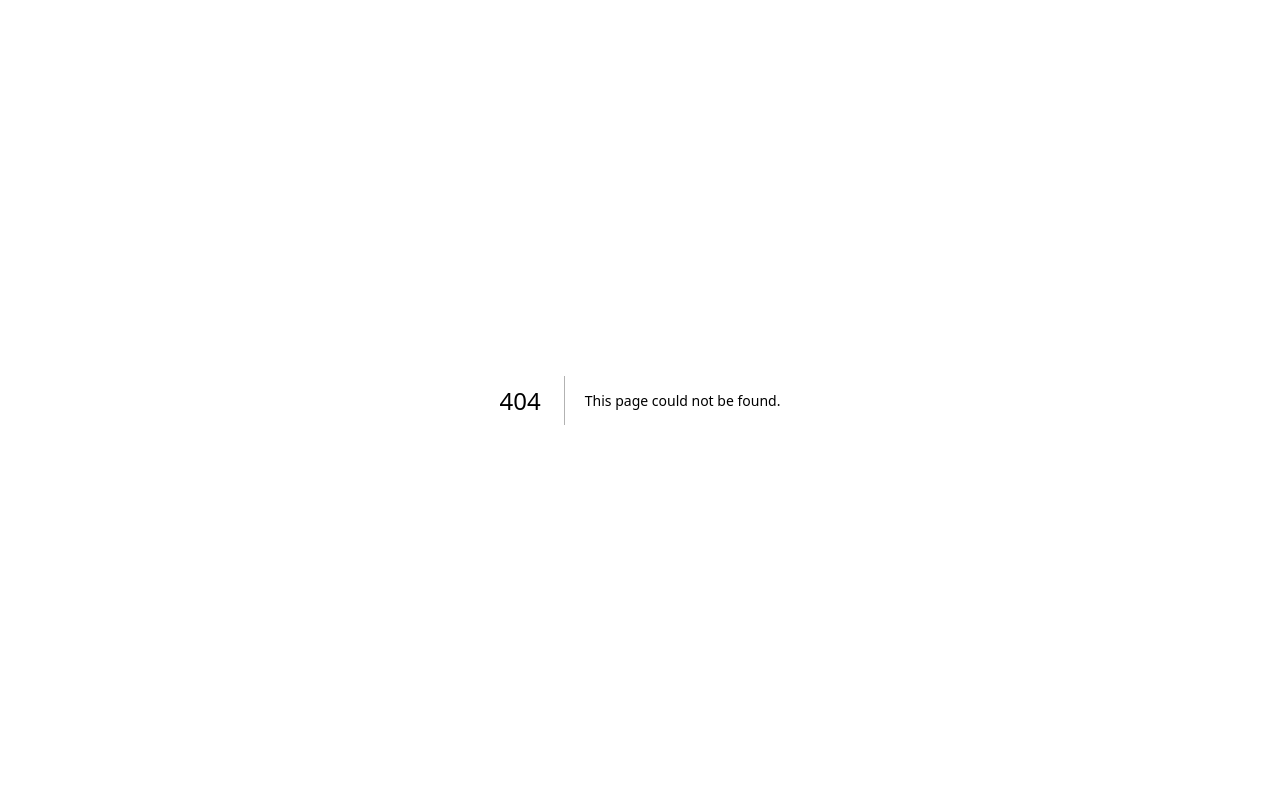
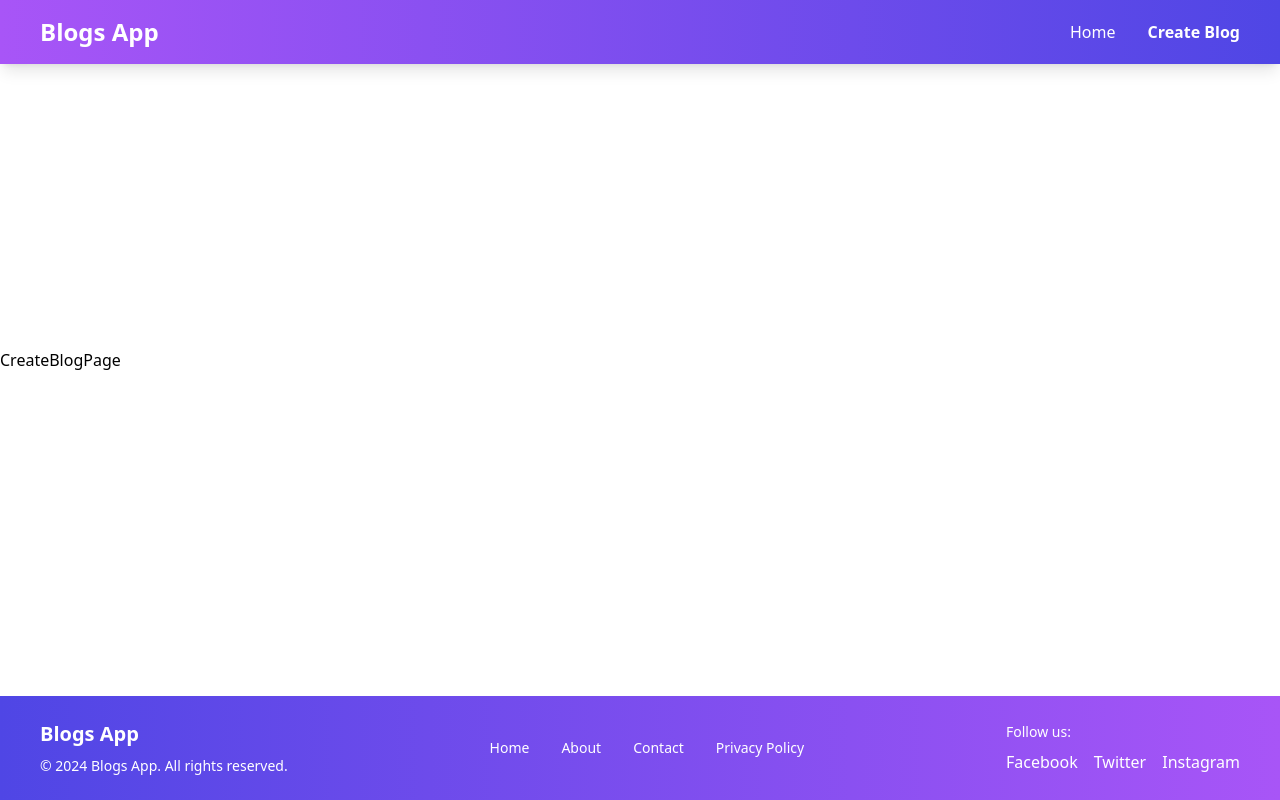
Before and after one commit to IASIKO/widgera-blogs-app, a Next.js app: page /create-blog in a window 1280 px wide. Before the commit this address had no page. Built offline with nearby package versions, Linux system fonts and the light colour scheme.

Commit message:
feature/add header and footer layouts and appropriate routes

```diff
--- /dev/null
+++ b/app/create-blog/page.tsx
@@ -0,0 +1,3 @@
+export default function CreateBlogPage() {
+  return <div>CreateBlogPage</div>;
+}
--- a/app/layout.tsx
+++ b/app/layout.tsx
@@ -1,6 +1,8 @@
 import type { Metadata } from "next";
 import localFont from "next/font/local";
 import "./globals.css";
+import Header from "@/components/layout/Header";
+import Footer from "@/components/layout/Footer";
 
 const geistSans = localFont({
   src: "./fonts/GeistVF.woff",
@@ -14,7 +16,7 @@ const geistMono = localFont({
 });
 
 export const metadata: Metadata = {
-  title: "Create Next App",
+  title: "Blogs App",
   description: "Generated by create next app",
 };
 
@@ -26,9 +28,11 @@ export default function RootLayout({
   return (
     <html lang="en">
       <body
-        className={`${geistSans.variable} ${geistMono.variable} antialiased`}
+        className={`${geistSans.variable} ${geistMono.variable} antialiased flex flex-col justify-between h-[100vh]`}
       >
-        {children}
+        <Header />
+        <main>{children}</main>
+        <Footer />
       </body>
     </html>
   );
--- a/app/page.tsx
+++ b/app/page.tsx
@@ -1,3 +1,3 @@
-export default function Home() {
+export default function HomePage() {
   return <div>Home</div>;
 }
--- /dev/null
+++ b/components/layout/Footer.tsx
@@ -0,0 +1,46 @@
+import Link from "next/link";
+
+const footerLinks = [
+  { label: "Home", href: "/" },
+  { label: "About", href: "/" },
+  { label: "Contact", href: "/" },
+  { label: "Privacy Policy", href: "/" },
+];
+
+export default function Footer() {
+  return (
+    <footer className="bg-gradient-to-r from-indigo-600 to-purple-500 text-white py-6 mt-10 p-1">
+      <div className="container mx-auto flex flex-col md:flex-row justify-between items-center text-center md:text-left">
+        <div className="mb-4 md:mb-0">
+          <h2 className="text-xl font-bold">Blogs App</h2>
+          <p className="text-sm mt-2">© 2024 Blogs App. All rights reserved.</p>
+        </div>
+        <ul className="flex space-x-4 md:space-x-8 text-sm">
+          {footerLinks.map((link) => (
+            <li key={link.label}>
+              <Link
+                href={link.href}
+                className="hover:text-gray-300 transition-colors"
+              >
+                {link.label}
+              </Link>
+            </li>
+          ))}
+        </ul>
+        <div>
+          <p className="text-sm">Follow us:</p>
+          <div className="flex justify-center md:justify-end space-x-4 mt-2">
+            {["Facebook", "Twitter", "Instagram"].map((platform) => (
+              <span
+                key={platform}
+                className="hover:text-gray-300 transition-colors cursor-pointer"
+              >
+                {platform}
+              </span>
+            ))}
+          </div>
+        </div>
+      </div>
+    </footer>
+  );
+}
--- /dev/null
+++ b/components/layout/Header.tsx
@@ -0,0 +1,38 @@
+"use client";
+
+import Link from "next/link";
+import { usePathname } from "next/navigation";
+
+const headerLinks = [
+  { label: "Home", href: "/" },
+  { label: "Create Blog", href: "/create-blog" },
+];
+
+export default function Header() {
+  const pathname = usePathname();
+
+  return (
+    <header className="bg-gradient-to-r from-purple-500 to-indigo-600 shadow-lg p-4">
+      <nav className="container mx-auto flex justify-between items-center">
+        <div className="text-white font-bold text-lg md:text-2xl">
+          <Link href="/">Blogs App</Link>
+        </div>
+        <ul className="flex space-x-4 md:space-x-8 text-white">
+          {headerLinks.map(({ label, href }) => (
+            <li key={label}>
+              <Link
+                href={href}
+                className="hover:text-gray-300 transition-colors"
+                style={{
+                  fontWeight: pathname === href ? "700" : "400",
+                }}
+              >
+                {label}
+              </Link>
+            </li>
+          ))}
+        </ul>
+      </nav>
+    </header>
+  );
+}
--- a/tailwind.config.ts
+++ b/tailwind.config.ts
@@ -12,6 +12,12 @@ const config: Config = {
         background: "var(--background)",
         foreground: "var(--foreground)",
       },
+      screens: {
+        sm: "576px",
+        md: "768px",
+        lg: "992px",
+        xl: "1200px",
+      },
     },
   },
   plugins: [],
```
